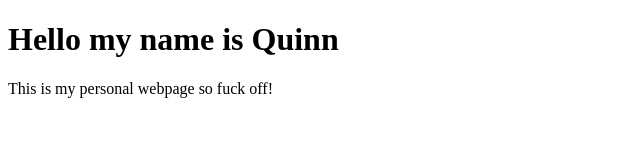
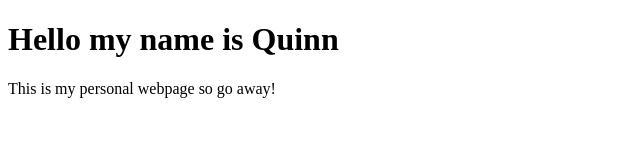
Before and after one commit to quinnkoch/quinnkoch.github.io, a plain HTML site: page index.html in a window 1280 px wide. Shown: the full height of the page, 0-640 px from the left. Drawn offline with Linux system fonts and the light colour scheme.

Commit message:
Update index.html

```diff
--- a/index.html
+++ b/index.html
@@ -8,5 +8,5 @@
 <body>
 
 </body>
-<p>This is my personal webpage so fuck off!</p>
+<p>This is my personal webpage so go away!</p>
 </html>
```
